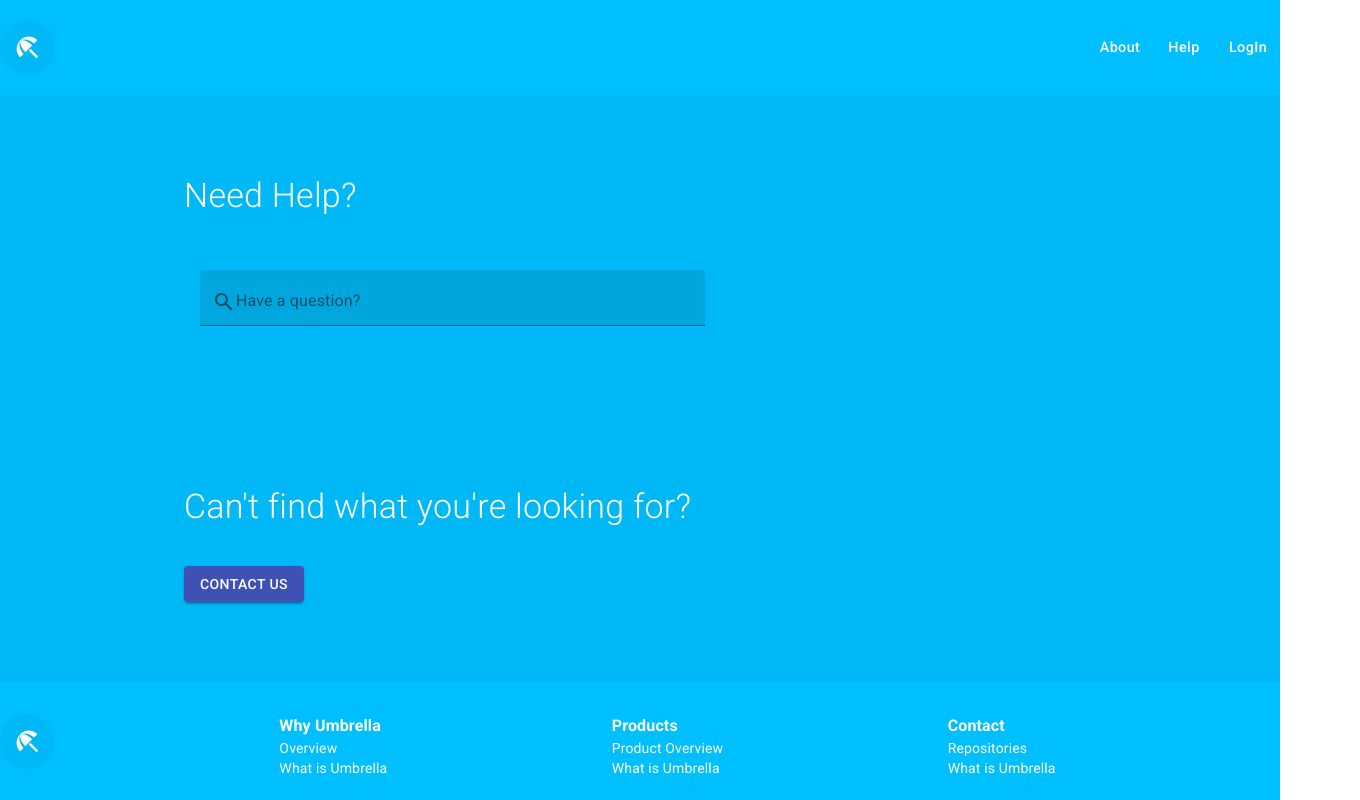
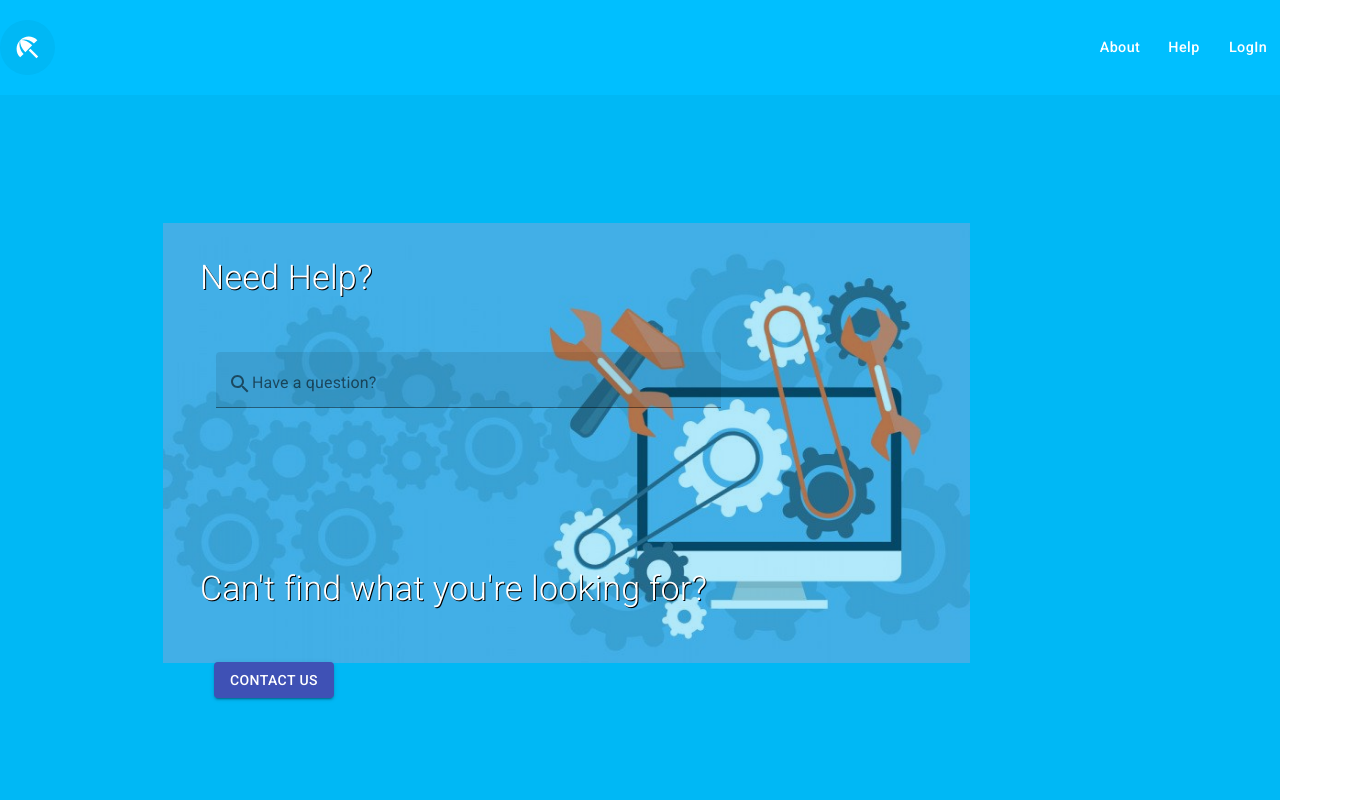
Before and after one commit to TheWicha/Umbrella, a React (Create React App) app in the folder client/: page /Help in a window 1280 px wide. Shown: the top 800 px of the page, 1360 px wide, since content can reach past the window. Built offline with nearby package versions, Linux system fonts and the light colour scheme; no server answers; the HTML template or start-up script is replaced by a standard one.

Commit message:
Update Help component

```diff
--- a/client/src/components/Help.tsx
+++ b/client/src/components/Help.tsx
@@ -1,20 +1,23 @@
 import React from "react";
-import { Container, Typography, TextField,Button } from "@material-ui/core";
+import { Container, Typography, TextField, Button } from "@material-ui/core";
 import { makeStyles } from "@material-ui/core/styles";
 import { useSelector } from "react-redux";
 import SearchIcon from "@material-ui/icons/Search";
+import img from "../images/maintenance.jpg";
 
 const Help: React.FC = () => {
   const theme = useSelector((theme: any) => theme.getTheme);
 
   const useStyles = makeStyles({
     root: {
-      padding: "5em 3em",
+      padding: "8em 3em",
       display: "flex",
       flexDirection: "column",
       backgroundColor: theme.secondary,
     },
     head: {
+      textShadow: "1px 1px black",
+      marginTop: "1em",
       paddingBottom: "1.1em",
       fontWeight: 300,
       color: "white",
@@ -24,19 +27,24 @@ const Help: React.FC = () => {
       "& > *": {
         width: "50ch",
       },
-      marginBottom:'9em'
+      marginBottom: "9em",
+    },
+    background: {
+      position: "absolute",
+      opacity: "0.7",
+      height: "55%",
+      marginLeft: "7.2em",
     },
   });
   const classes = useStyles();
   return (
     <Container maxWidth={"lg"} className={classes.root}>
-      <Container maxWidth="md">
+      <Container maxWidth="lg" style={{ zIndex: 1, marginLeft: "8em" }}>
         <Typography variant="h4" className={classes.head}>
           Need Help?
         </Typography>
         <form className={classes.form} noValidate autoComplete="off">
           <TextField
-            id="filled-basic"
             label={[<SearchIcon />, "Have a question?"]}
             variant="filled"
           />
@@ -44,8 +52,11 @@ const Help: React.FC = () => {
         <Typography variant="h4" className={classes.head}>
           Can't find what you're looking for?
         </Typography>
-        <Button variant="contained" color="primary">Contact Us</Button>
+        <Button variant="contained" color="primary" style={{ margin: "1em" }}>
+          Contact Us
+        </Button>
       </Container>
+      <img src={img} className={classes.background} alt="maintenance" />
     </Container>
   );
 };
```
Also changed, not shown: client/src/images/maintenance.jpg (added).
